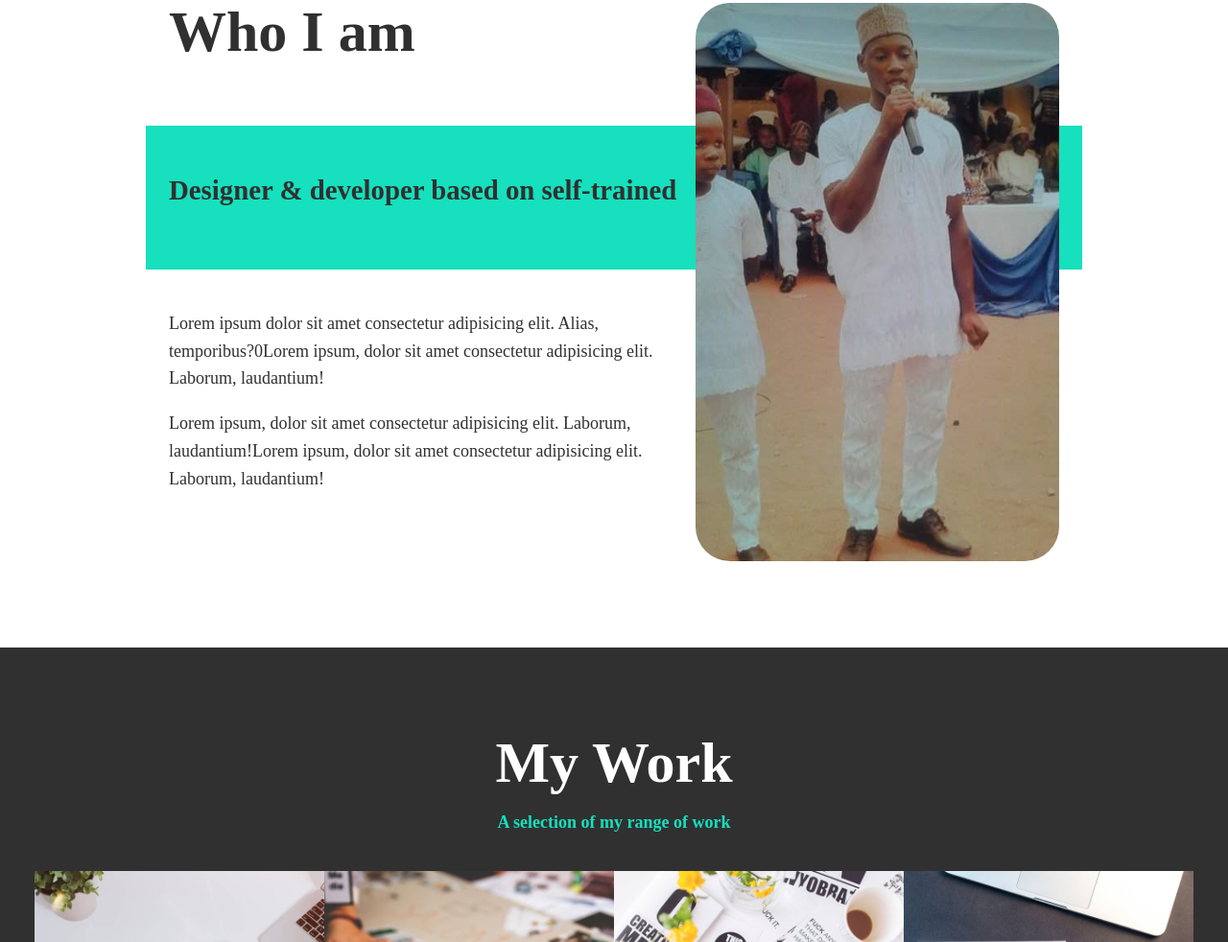
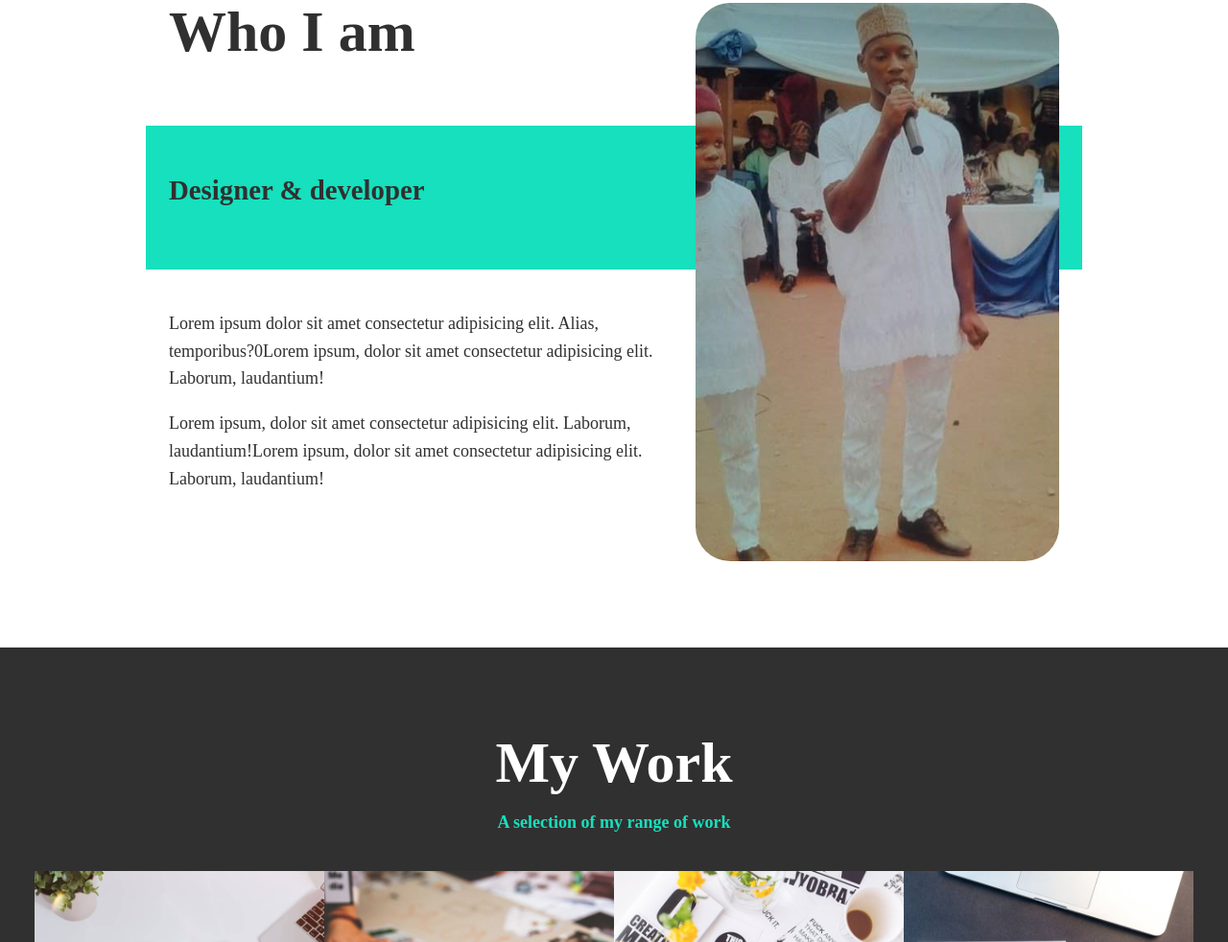
Before and after one commit to Antidote-cyber/My-Portfolio, a plain HTML site: page index.html in a window 1280 px wide. Shown: the part 1167-2149 px from the top of the page at 96% size. Drawn offline with nearby package versions, Linux system fonts and the light colour scheme; a web font is replaced by a local one.

Commit message:
Update index.html

```diff
--- a/index.html
+++ b/index.html
@@ -73,7 +73,7 @@
 <!-- ABOUT ME-->
 <section class="about-me" id="about">
     <h2 class="section__title section __title--about">Who I am</h2>
-    <p class="section__subtitle section__subtitle--about"><br><b style="font-size: larger;">Designer & developer based on self-trained</b></p>
+    <p class="section__subtitle section__subtitle--about"><br><b style="font-size: larger;">Designer & developer </b></p>
     <div class="about-me__body">
     <p>Lorem ipsum dolor sit amet
          consectetur adipisicing elit.
```
